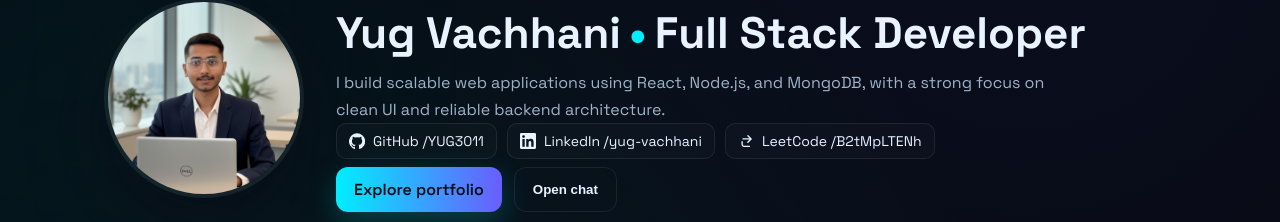
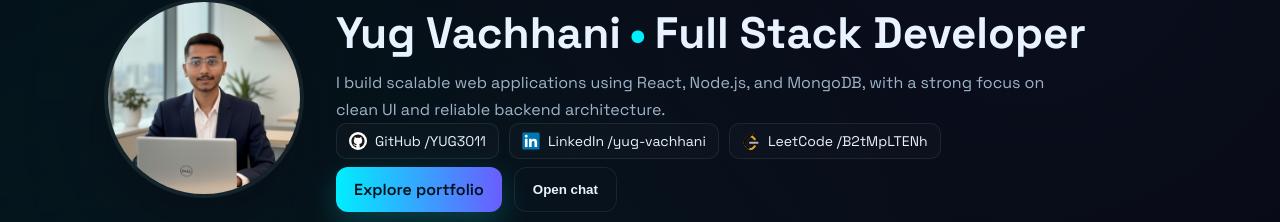
Before and after one commit to YUG3011/Portfolio, a React (Vite) app in the folder frontend/: page / in a window 1280 px wide. Shown: the part 88-310 px from the top of the page. Built offline with nearby package versions, Linux system fonts and the light colour scheme; no server answers.

Commit message:
change in main file for updating project

```diff
--- a/frontend/src/App.tsx
+++ b/frontend/src/App.tsx
@@ -112,30 +112,35 @@ export default function App() {
             <p className="lede">I build scalable web applications using React, Node.js, and MongoDB, with a strong focus on clean UI and reliable backend architecture.</p>
             <div className="hero-links">
               <a className="hero-link" href="https://github.com/YUG3011" target="_blank" rel="noreferrer">
-                <svg viewBox="0 0 24 24" aria-hidden="true">
-                  <path
-                    fill="currentColor"
-                    d="M12 .5a12 12 0 0 0-3.79 23.39c.6.11.82-.26.82-.58v-2.24c-3.34.73-4.04-1.41-4.04-1.41a3.18 3.18 0 0 0-1.34-1.76c-1.1-.75.08-.73.08-.73a2.53 2.53 0 0 1 1.85 1.25 2.6 2.6 0 0 0 3.56 1 2.6 2.6 0 0 1 .77-1.63c-2.67-.3-5.47-1.33-5.47-5.9a4.63 4.63 0 0 1 1.23-3.22 4.3 4.3 0 0 1 .12-3.18s1-.32 3.3 1.23a11.4 11.4 0 0 1 6 0c2.28-1.55 3.29-1.23 3.29-1.23a4.3 4.3 0 0 1 .12 3.18 4.62 4.62 0 0 1 1.23 3.22c0 4.58-2.8 5.6-5.48 5.9a2.9 2.9 0 0 1 .82 2.25v3.33c0 .32.22.7.83.58A12 12 0 0 0 12 .5Z"
-                  />
-                </svg>
+                <span className="social-icon github" aria-hidden="true">
+                  <svg viewBox="0 0 128 128">
+                    <path
+                      fill="#181616"
+                      fillRule="evenodd"
+                      clipRule="evenodd"
+                      d="M64 5.103c-33.347 0-60.388 27.035-60.388 60.388 0 26.682 17.303 49.317 41.297 57.303 3.017.56 4.125-1.31 4.125-2.905 0-1.44-.056-6.197-.082-11.243-16.8 3.653-20.345-7.125-20.345-7.125-2.747-6.98-6.705-8.836-6.705-8.836-5.48-3.748.413-3.67.413-3.67 6.063.425 9.257 6.223 9.257 6.223 5.386 9.23 14.127 6.562 17.573 5.02.542-3.903 2.107-6.568 3.834-8.076-13.413-1.525-27.514-6.704-27.514-29.843 0-6.593 2.36-11.98 6.223-16.21-.628-1.52-2.695-7.662.584-15.98 0 0 5.07-1.623 16.61 6.19C53.7 35 58.867 34.327 64 34.304c5.13.023 10.3.694 15.127 2.033 11.526-7.813 16.59-6.19 16.59-6.19 3.287 8.317 1.22 14.46.593 15.98 3.872 4.23 6.215 9.617 6.215 16.21 0 23.194-14.127 28.3-27.574 29.796 2.167 1.874 4.097 5.55 4.097 11.183 0 8.08-.07 14.583-.07 16.572 0 1.607 1.088 3.49 4.148 2.897 23.98-7.994 41.263-30.622 41.263-57.294C124.388 32.14 97.35 5.104 64 5.104z"
+                    />
+                  </svg>
+                </span>
                 GitHub /YUG3011
               </a>
               <a className="hero-link" href="https://www.linkedin.com/in/yug-vachhani-bb4133251/" target="_blank" rel="noreferrer">
-                <svg viewBox="0 0 24 24" aria-hidden="true">
-                  <path
-                    fill="currentColor"
-                    d="M20.45 20.45h-3.56v-5.57c0-1.33-.03-3.03-1.85-3.03-1.86 0-2.14 1.45-2.14 2.94v5.66H9.34V9h3.42v1.56h.05c.48-.9 1.63-1.85 3.35-1.85 3.58 0 4.24 2.35 4.24 5.41v6.33ZM5.32 7.43a2.06 2.06 0 1 1 0-4.12 2.06 2.06 0 0 1 0 4.12Zm1.78 13.02H3.54V9H7.1v11.45ZM22.23 0H1.77A1.76 1.76 0 0 0 0 1.74v20.52C0 23.22.79 24 1.77 24h20.46A1.77 1.77 0 0 0 24 22.26V1.74A1.77 1.77 0 0 0 22.23 0Z"
-                  />
-                </svg>
+                <span className="social-icon linkedin" aria-hidden="true">
+                  <svg viewBox="0 0 128 128">
+                    <path fill="#0076b2" d="M116 3H12a8.91 8.91 0 00-9 8.8v104.42a8.91 8.91 0 009 8.78h104a8.93 8.93 0 009-8.81V11.77A8.93 8.93 0 00116 3z"/>
+                    <path fill="#fff" d="M21.06 48.73h18.11V107H21.06zm9.06-29a10.5 10.5 0 11-10.5 10.49 10.5 10.5 0 0110.5-10.49M50.53 48.73h17.36v8h.24c2.42-4.58 8.32-9.41 17.13-9.41C103.6 47.28 107 59.35 107 75v32H88.89V78.65c0-6.75-.12-15.44-9.41-15.44s-10.87 7.36-10.87 15V107H50.53z"/>
+                  </svg>
+                </span>
                 LinkedIn /yug-vachhani
               </a>
               <a className="hero-link" href="https://leetcode.com/u/B2tMpLTENh/" target="_blank" rel="noreferrer">
-                <svg viewBox="0 0 24 24" aria-hidden="true">
-                  <path
-                    fill="currentColor"
-                    d="M14.1 3.3a1 1 0 0 1 1.4 0l4.9 4.9a1 1 0 0 1 0 1.4l-4.9 4.9a1 1 0 1 1-1.4-1.4l3.2-3.2H7.5a1 1 0 1 1 0-2h9.8l-3.2-3.2a1 1 0 0 1 0-1.4ZM6.2 12a1 1 0 0 1 1 1v4.3a1.7 1.7 0 0 0 1.7 1.7h8.3a1 1 0 1 1 0 2H8.9a3.7 3.7 0 0 1-3.7-3.7V13a1 1 0 0 1 1-1Z"
-                  />
-                </svg>
+                <span className="social-icon leetcode" aria-hidden="true">
+                  <svg viewBox="0 0 128 128">
+                    <path fill="#b3b1b0" d="M117.555 76.558c0-3.957-3.008-7.178-6.72-7.178H57.159c-3.712 0-6.72 3.221-6.72 7.178 0 3.958 3.002 7.18 6.72 7.18h53.676c3.712.005 6.72-3.217 6.72-7.18"/>
+                    <path fill="#e7a41f" d="m18.79 96.996 23.003 23.26c5.19 5.221 12.363 7.744 20.283 7.744s15.094-2.73 20.294-7.968l13.803-14.065c2.72-2.741 2.624-7.28-.208-10.133-2.832-2.854-7.333-2.95-10.048-.208L71.645 109.53c-2.465 2.49-5.878 3.53-9.649 3.53s-7.179-1.04-9.653-3.53L29.419 86.26c-2.47-2.49-3.712-6.133-3.712-9.936s1.243-7.238 3.712-9.728l22.854-23.361c2.47-2.49 5.952-3.44 9.718-3.44s7.179 1.04 9.648 3.53l14.273 13.9c2.72 2.746 7.221 2.65 10.053-.203 2.832-2.859 2.928-7.398.208-10.14L82.37 32.825a26.64 26.64 0 0 0-12.758-7.094l-.18-.037 13.05-13.35c2.73-2.741 2.635-7.285-.197-10.139S74.945-.74 72.22 2.002L18.79 55.87c-5.19 5.237-7.905 12.464-7.905 20.454S13.6 91.77 18.79 96.996"/>
+                    <path fill="#070706" d="M43.5 121.674a11.3 11.3 0 0 1-2.528-1.925c-7.078-7.11-14.187-14.187-21.249-21.318C9.115 87.721 7.445 72.1 15.531 59.39a32 32 0 0 1 4.475-5.355L71.33 2.605c3.333-3.34 7.99-3.478 11.088-.358 2.987 3.003 2.81 7.76-.416 11.019-4.101 4.139-8.208 8.267-12.315 12.4-.219.651-.747 1.067-1.2 1.531-4.603 4.672-9.334 9.222-13.872 13.963-.592.619-1.398.992-1.984 1.627-7.59 7.59-15.27 15.094-22.753 22.784-6.054 6.225-5.85 15.67.363 22.012 6.976 7.125 14.075 14.134 21.126 21.195.357.357.725.704 1.088 1.056 2.496 1.616 2.528 6.667.976 8.912-1.712 2.48-3.947 4-7.11 3.883-1.061-.032-1.936-.458-2.821-.955"/>
+                  </svg>
+                </span>
                 LeetCode /B2tMpLTENh
               </a>
             </div>
--- a/frontend/src/styles.css
+++ b/frontend/src/styles.css
@@ -200,10 +200,23 @@ a {
   font-size: 14px;
   background: rgba(255, 255, 255, 0.02);
 }
-.hero-link svg {
-  width: 16px;
-  height: 16px;
+.social-icon {
+  width: 18px;
+  height: 18px;
+  display: inline-flex;
+  align-items: center;
+  justify-content: center;
   flex-shrink: 0;
+}
+.social-icon svg {
+  width: 100%;
+  height: 100%;
+  display: block;
+}
+.social-icon.github {
+  background: #ffffff;
+  border-radius: 50%;
+  padding: 2px;
 }
 .hero-link:hover {
   border-color: var(--accent);
```
